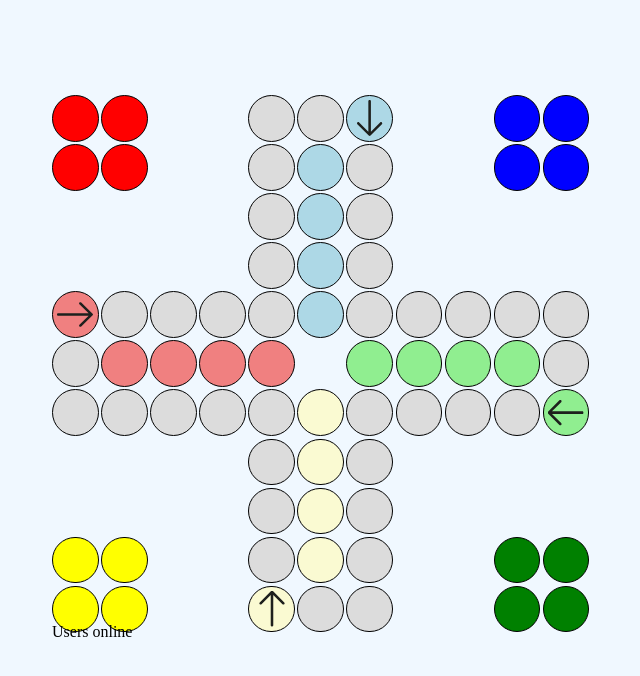
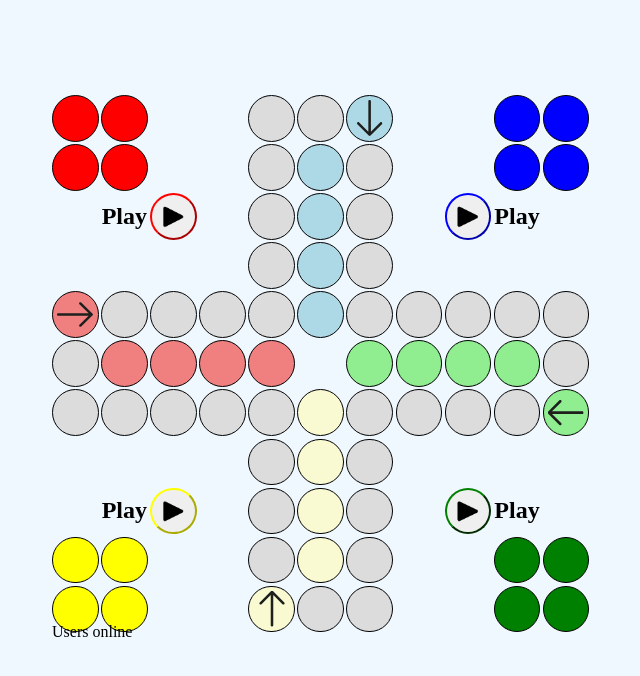
Before and after one commit to loloman333/SimpleBoardgame, a website: page index.html in a window 1280 px wide. Shown: the whole page, without its empty margins (332-972 px from the left). Drawn offline with nearby package versions, Linux system fonts and the light colour scheme; no server answers.

Commit message:
Spielbrett erweitert

```diff
--- a/index.html
+++ b/index.html
@@ -40,15 +40,19 @@
         <div class='field blue'></div>
         <!-- Row 3-->
         <div class='empty'></div>
-        <div class='empty'></div>
-        <div class='empty'> </div>
+        <h2 class='text'>Play</h2>
+        <button class='myBtn red-border' onclick="choseColor('red')">
+            <img class=playIcon src='/res/play.png'>
+        </button>
         <div class='empty'></div>
         <div class='field' id='f6'></div>
         <div class='field lightblue'></div>
         <div class='field' id='f7'></div>
         <div class='empty'></div>
-        <div class='empty'></div>
-        <div class='empty'></div>
+        <button class='myBtn blue-border' onclick="choseColor('blue')">
+            <img class=playIcon src='/res/play.png'>
+        </button>
+        <h2 class='text'>Play</h2>
         <div class='empty'></div>
         <!-- Row 4 -->
         <div class='empty'></div>
@@ -116,17 +120,21 @@
         <div class='empty'></div>
         <!-- Row 9-->
         <div class='empty'></div>
-        <div class='empty'></div>
-        <div class='empty'> </div>
+        <h2 class='text'>Play</h2>
+        <button class='myBtn yellow-border' onclick="choseColor('yellow')">
+            <img class=playIcon src='/res/play.png'>
+        </button>
         <div class='empty'></div>
         <div class='field'></div>
         <div class='field lightyellow'></div>
         <div class='field'></div>
         <div class='empty'></div>
+        <button class='myBtn green-border' onclick="choseColor('green')">
+            <img class=playIcon src='/res/play.png'>
+        </button>
+        <h2 class='text'>Play</h2>
         <div class='empty'></div>
-        <div class='empty'></div>
-        <div class='empty'></div>
-        <!-- Row 1-->
+        <!-- Row 10-->
         <div class='field yellow'></div>
         <div class='field yellow'></div>
         <div class='empty'> </div>
--- a/public/style.css
+++ b/public/style.css
@@ -15,6 +15,12 @@ body {
     background-color: aliceblue;
 }
 
+.myBtn {
+    width: 100%;
+    height: 100%;
+    border-radius: 100%;
+}
+
 .field {
     border-style: solid;
     border-color: black;
@@ -27,7 +33,21 @@ body {
     justify-content: center;
 }
 
+button{
+    border-color: coral;
+    display: flex;
+    align-items: center;
+    justify-content: center;
+}
+
+.text{
+    display: flex;
+    align-items: center;
+    justify-content: center;
+}
+
 .arrow{ width: 80%;}
+.playIcon{ width: 110%; padding-top:5%}
 
 .turn90{ transform: rotate(90deg);}
 .turn180{ transform: rotate(180deg);}
@@ -37,8 +57,12 @@ body {
 .blue { background-color: blue;}
 .green { background-color: green;}
 .yellow { background-color: yellow;}
-
 .lightred { background-color: lightcoral;}
 .lightblue { background-color: lightblue;}
 .lightgreen { background-color: lightgreen;}
 .lightyellow { background-color: lightgoldenrodyellow;}
+
+.red-border{ border-color: red; }
+.blue-border{ border-color: blue; }
+.green-border{ border-color: green; }
+.yellow-border{ border-color: yellow; }
```
Also changed, not shown: public/res/left-arrow-long.png (deleted), public/res/play.png (added).
